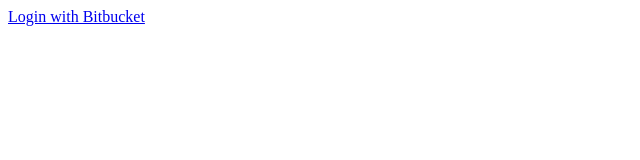
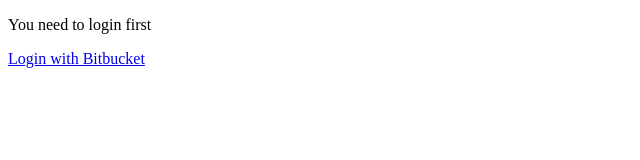
Before and after one commit to mariusGundersen/Bitbucket-History, a plain HTML site: page index.html in a window 1280 px wide. Shown: the whole page, without its empty margins (0-640 px from the left). Drawn offline with Linux system fonts and the light colour scheme.

Commit message:
force build and deploy

```diff
--- a/index.html
+++ b/index.html
@@ -7,6 +7,7 @@
   <meta http-equiv="X-UA-Compatible" content="ie=edge">
   <title>Login</title>
 </head>
+<p>You need to login first</p>
 
 <body>
   <a href="https://bitbucket.org/site/oauth2/authorize?client_id=8JfPUMFvEu6qMmHKne&response_type=token">Login with
```
